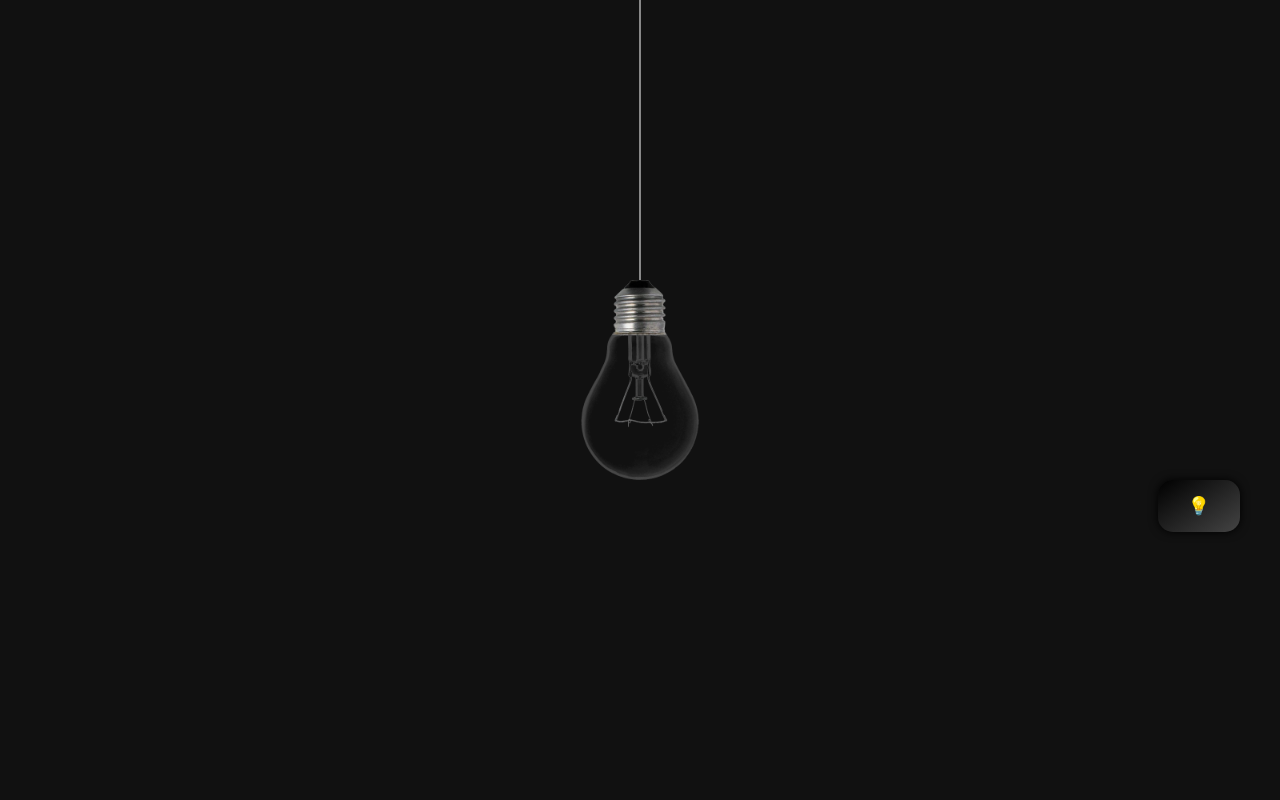
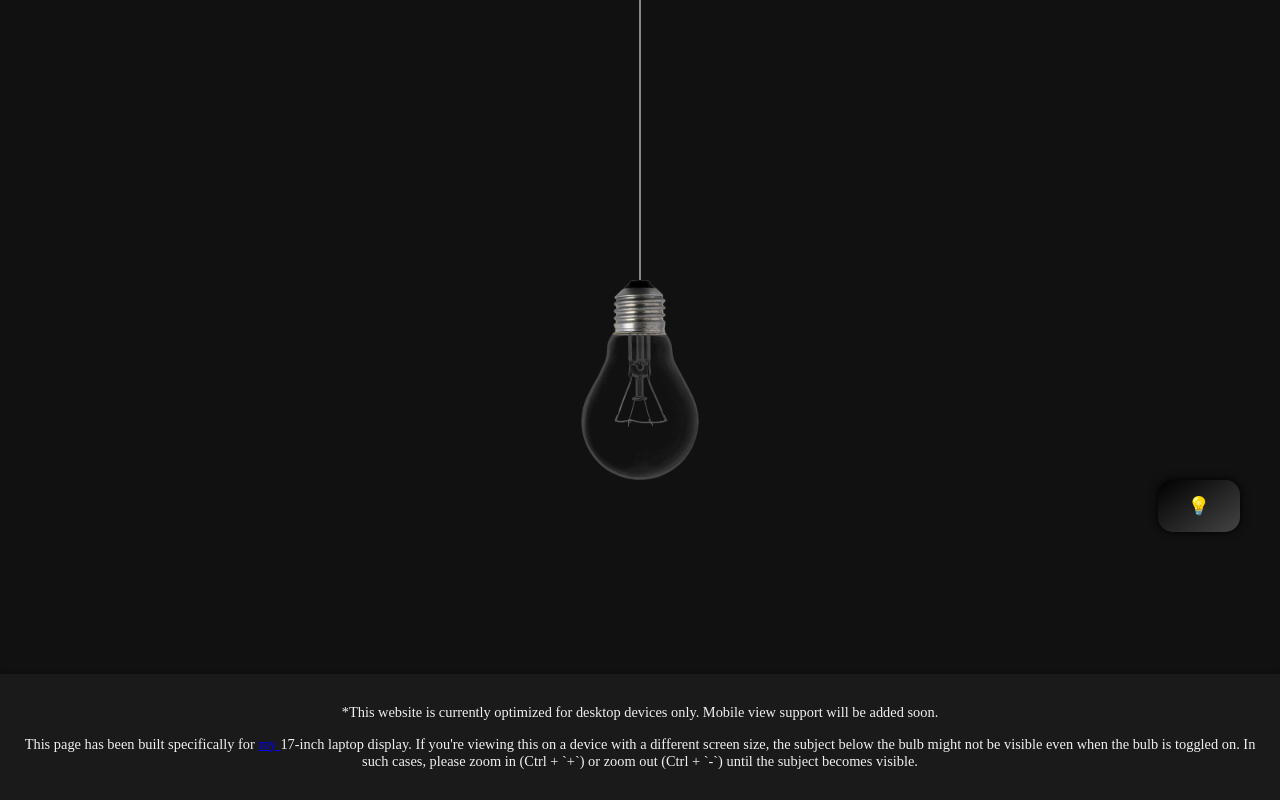
Before and after one commit to ArunKBiju/bulb-animation, a plain HTML site: page index.html in a window 1280 px wide. Drawn offline with Linux system fonts and the light colour scheme.

Commit message:
Added a footer

```diff
--- a/index.html
+++ b/index.html
@@ -7,6 +7,8 @@
   <meta name="viewport" content="width=device-width, initial-scale=1.0, maximum-scale=1.0, user-scalable=no">
 </head>
 <body>
+  <main>
+
 
     <div class="bulb-container">
             <div class="wire"></div>
@@ -19,5 +21,12 @@
   </div>
 
   <script src="script.js"></script>
+</main>
+<footer class="site-footer">
+  <p> *This website is currently optimized for desktop devices only. Mobile view support will be added soon.</p>
+ <p>This page has been built specifically for <a href="https://arunkbiju.github.io/My-Portfolio/"> my </a> 17-inch laptop display.
+  If you're viewing this on a device with a different screen size, the subject below the bulb might not be visible even when the bulb is toggled on.
+  In such cases, please zoom in (Ctrl + `+`) or zoom out (Ctrl + `-`) until the subject becomes visible.</p>
+</footer>
 </body>
 </html>
--- a/style.css
+++ b/style.css
@@ -1,9 +1,11 @@
-body {
+html, body {
   background: #111;
-  margin: 0;
-  height: 100vh;
   overflow-x: hidden;
   overflow-y: hidden;
+  height: 100%;
+  margin: 0;
+  display: flex;
+  flex-direction: column;
 }
 
 .toggle-button {
@@ -152,3 +154,16 @@ body {
   opacity: 10;
   pointer-events: auto;
 }
+
+main {
+  flex: 1;
+}
+
+.site-footer {
+  background-color: #1a1a1a;
+  color: #f0f0f0;
+  text-align: center;
+  padding: 1rem;
+  font-size: 0.9rem;
+  box-shadow: 0 -2px 5px rgba(0,0,0,0.2);
+}
```
